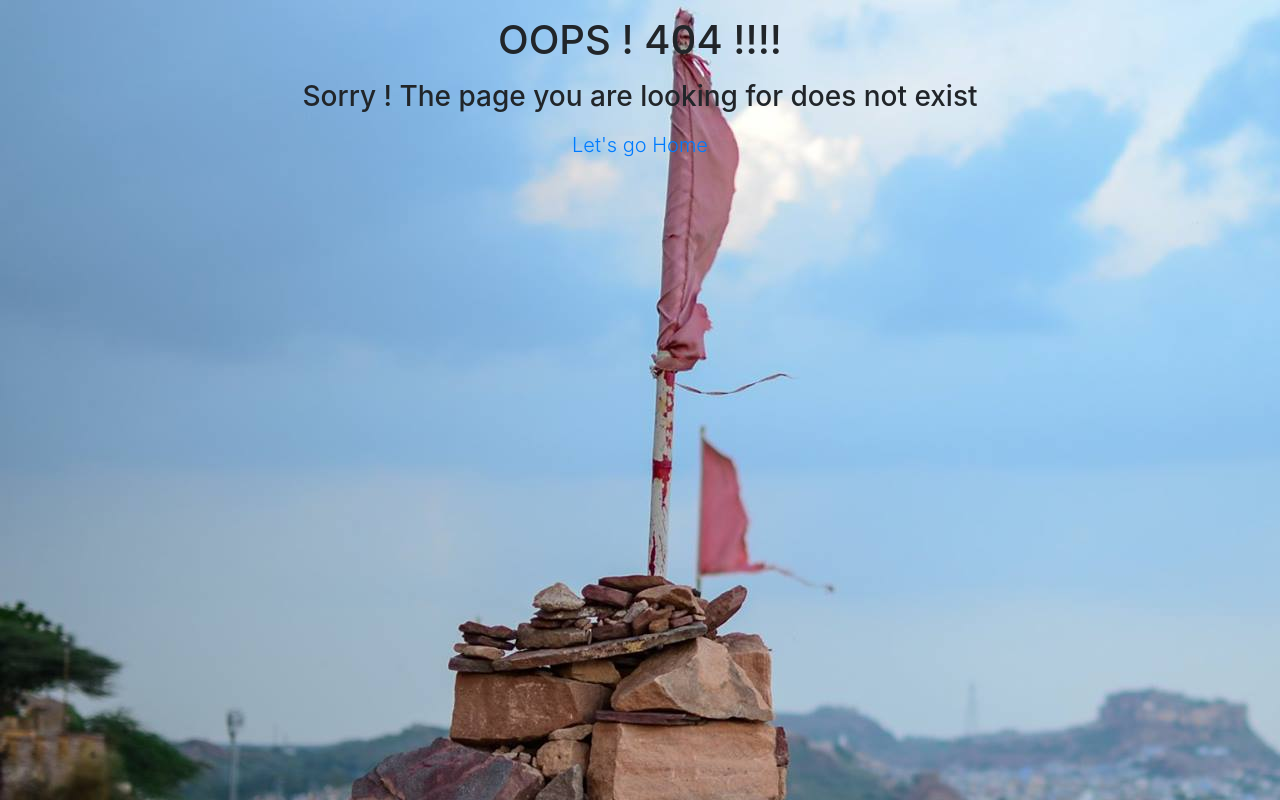
After one commit to arindam31/Django_TravelBlog, a Django app: a page that uses blog/templates/blog/base.html in a window 1280 px wide. The commit adds this page. Run offline with Django 3.2, Linux system fonts and the light colour scheme; parts of the project's set-up code (start-up, migrations or seed data) failed here and were passed over; some libraries are stand-ins or nearby versions.

Commit message:
Added 404 and 500 pages

```diff
--- a/Django_TravelBlog/settings.py
+++ b/Django_TravelBlog/settings.py
@@ -23,7 +23,7 @@ BASE_DIR = os.path.dirname(os.path.dirname(os.path.abspath(__file__)))
 SECRET_KEY = '8ht8yamzqd3%u1yztx_xe88a!*528&j+1zmy((a))cr=9o7-0^'
 
 # SECURITY WARNING: don't run with debug turned on in production!
-DEBUG = False
+DEBUG = True
 
 ALLOWED_HOSTS = ['127.0.0.1', '.pythonanywhere.com', '172.29.169.103']
 
--- a/Django_TravelBlog/urls.py
+++ b/Django_TravelBlog/urls.py
@@ -17,6 +17,8 @@ from django.conf.urls import url, include
 from django.contrib import admin
 from django.conf import settings
 from django.conf.urls.static import static
+from django.conf.urls import handler404, handler500
+from blog import views
 
 
 urlpatterns = [
@@ -28,3 +30,7 @@ urlpatterns = [
 ]   + static(
         settings.MEDIA_URL,
         document_root=settings.MEDIA_ROOT)
+
+
+handler500 = views.error_500
+handler404 = views.error_404
--- a/blog/templates/blog/base.html
+++ b/blog/templates/blog/base.html
@@ -8,7 +8,7 @@
 
     </head>
     <body background="#" id="webBody" >
-    	<div class="container">
+    	<div class="container" id="with-navbar">
             <header class="navbar navbar-default navbar-expand-md">
                 <h3 class="navbar-brand">The Ultimate Blog</h3>
                 <!-- <img id="SiteLogo" style="max-width:50px" src='media/BlueLogo.png'></a> -->
--- /dev/null
+++ b/blog/templates/blog/error_404.html
@@ -0,0 +1,25 @@
+{% extends 'blog/base.html' %}
+{% block content %}
+<div class="text-center">
+<div class="container  d-flex w-100 h-100 p-3 mx-auto flex-column">
+
+<main role="main" class="inner cover">
+        <h1 class="cover-heading error_heading">OOPS ! 404 !!!!</h1>
+        <p class="lead">
+        <h3>Sorry ! The page you are looking for does not exist</h3></p>
+        <p class="lead">
+          <a href="{% url 'home' %}" class="home_button_error_page">Let's go Home</a>
+        </p>
+ </main>
+
+
+</div>
+</div>
+
+<script type="text/javascript">
+var body = document.getElementById('webBody');
+var header = document.querySelector('header');
+body.setAttribute("background", "/media/Rajasthan_1.jpg");
+header.style.display = "none";
+</script>
+{% endblock %}
--- a/blog/urls.py
+++ b/blog/urls.py
@@ -1,14 +1,21 @@
 from django.conf.urls import url
 from django.contrib import admin
 from django.conf.urls import include
+from django.conf import settings
 from . import views
 
 urlpatterns = [
 	url(r'^$', views.home, name='home'),
-	url(r'^posts$', views.post_list, name='post_list'),
+	url(r'^posts/$', views.post_list, name='post_list'),
 	url(r'^(?P<post_pk>\d+)/$', views.post_details, name='post_details'),
 	url(r'^post/create/$', views.create_post, name='post_create'),
 	url(r'^post/edit/(?P<post_pk>\d+)$', views.edit_post, name='post_edit'),
 	url(r'^search/post/$', views.search_post, name='post_search'),
 	url(r'^post/like/$', views.like_post, name='like_post'),
 ]
+
+if settings.DEBUG:
+	urlpatterns += [
+		url('^error/404/$', views.error_404, name='404page'),
+		url('^error/500/$', views.error_500, name='500page'),
+					]
--- a/blog/views.py
+++ b/blog/views.py
@@ -106,3 +106,11 @@ def get_images_from_post_description(post_pk):
     if images:
         return images[0]
     return False
+
+def error_404(request):
+    data = {}
+    return render(request, 'blog/error_404.html')
+
+def error_500(request):
+    data = {}
+    return render(request, 'blog/error_500.html')
```
Also changed, not shown: blog/static/css/style.css (+28 -0 lines), blog/templates/blog/error_500.html (added, +25 -0 lines), media/Bicycle_Germany.jpg (deleted), media/Him_4.jpg (deleted), media/Pawana_Camp.jpg (deleted), media/Rajasthan_1.jpg (added).
